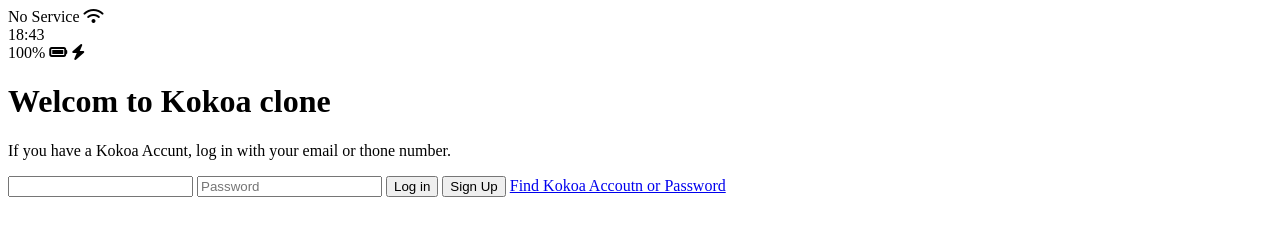
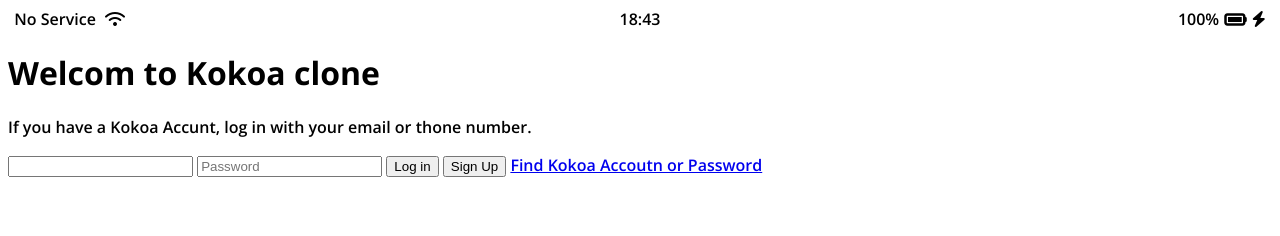
Before and after one commit to tonky0110/kokoa-clone-2020_01, a plain HTML site: page index.html in a window 1280 px wide. Drawn offline with nearby package versions, Linux system fonts and the light colour scheme.

Commit message:
Status Bar CSS
status bar의 css 설정을 잡아줌.
parent__child

```diff
--- /dev/null
+++ b/css/styles.css
@@ -0,0 +1,28 @@
+@import url('https://fonts.googleapis.com/css2?family=Open+Sans:ital,wght@0,600;0,700;1,400&display=swap');
+
+body {
+    font-family: 'Open Sans', sans-serif;
+}
+.status-bar {
+    display: flex;
+    justify-content: center;
+}
+.status-bar__column {
+    width: 33%;
+}
+.status-bar__column:first-child span{
+    margin-right: 5px;
+}
+.status-bar__column:nth-child(2){
+    display: flex;
+    justify-content: center;
+}
+.status-bar__column:last-child{
+    display: flex;
+    justify-content: flex-end;
+    align-items: center;
+}
+
+.status-bar__column .fa-battery-full{
+    margin: 0px 5px;
+}
--- a/index.html
+++ b/index.html
@@ -1,12 +1,13 @@
 <!DOCTYPE html>
 <html lang="en">
 <head>
+    <link rel="stylesheet" href="css/styles.css">
     <meta charset="UTF-8">
     <meta name="viewport" content="width=device-width, initial-scale=1.0">
     <title>Welcom to Kokoa Talk</title>
 </head>
 <body>
-    <div id="status-bar">
+    <div class="status-bar">
         <div class="status-bar__column">
             <span>No Service</span>
             <!-- To Do: Wifi Icon -->
@@ -18,7 +19,7 @@
         <div class="status-bar__column">
             <span>100%</span>
             <!-- Battery Icon -->
-            <i class="fas fa-battery-full"></i>
+            <i class="fas fa-battery-full fa-lg"></i>
             <!-- Lighting Icon -->
             <i class="fas fa-bolt"></i>
         </div>
```
Also changed, not shown: 1 other file.
